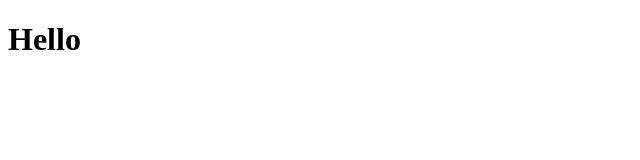
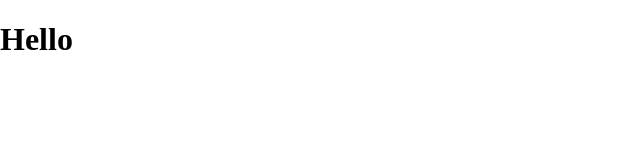
Before and after one commit to deltavitor/travel-journal, a React app: page / in a window 1280 px wide. Shown: the top 160 px of the page, without its empty margins (0-640 px from the left). Built offline with nearby package versions, Linux system fonts and the light colour scheme.

Commit message:
Created style.css

```diff
--- a/src/index.js
+++ b/src/index.js
@@ -2,5 +2,6 @@ import React from "react"
 import ReactDOM from "react-dom"
 
 import App from "./App.js"
+import './style.css'
 
 ReactDOM.render(<App />, document.getElementById("root"))
--- /dev/null
+++ b/src/style.css
@@ -0,0 +1,7 @@
+* {
+  box-sizing: border-box;
+}
+
+body {
+  margin: 0;
+}
```
